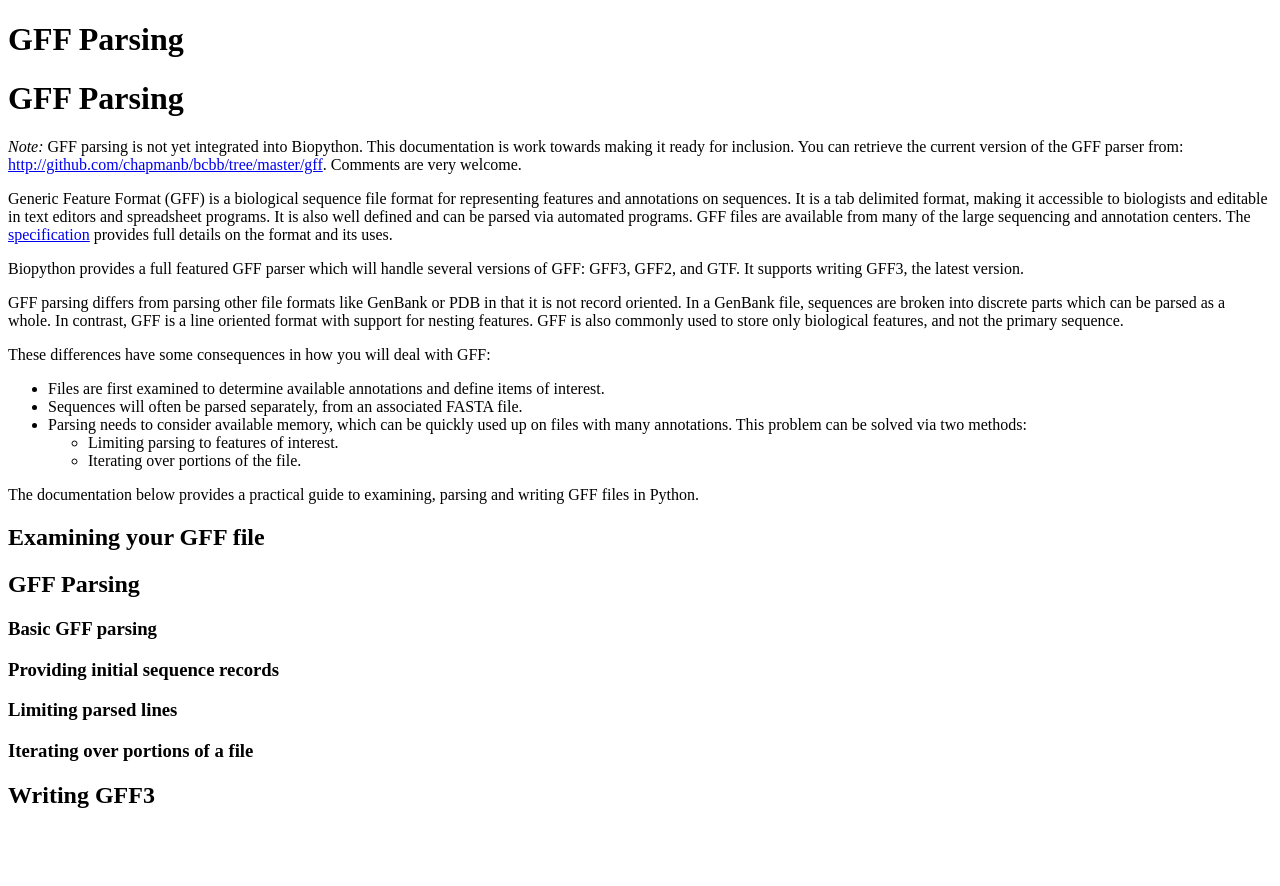
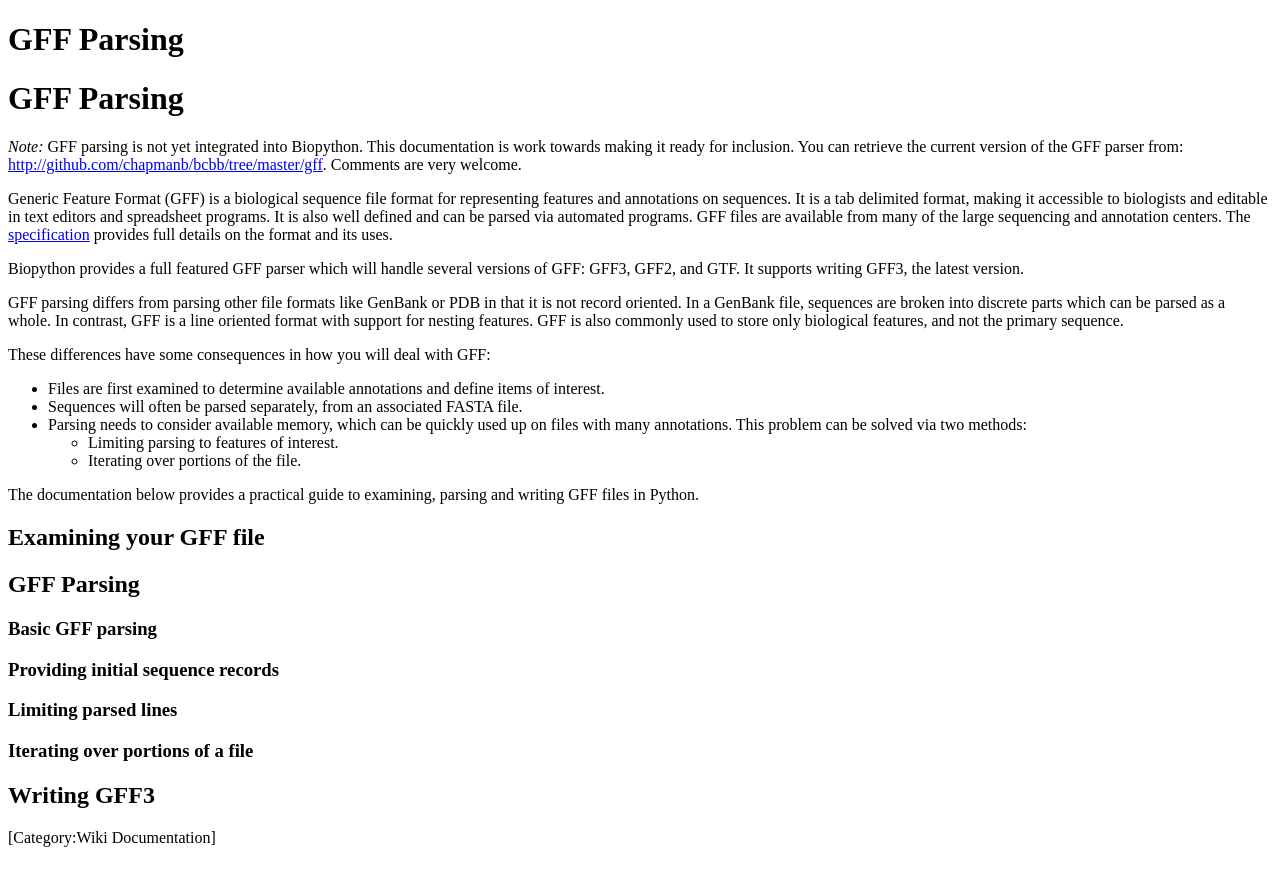
Before and after one commit to biopython/biopython.github.io, a Jekyll site: the page built from wiki/GFF_Parsing.md, in a window 1280 px wide. Shown: the top 886 px of the page. Built offline with Jekyll 4.4.1, drawn with Linux system fonts in a browser that asks for light colours.

Commit message:
Change to wiki page

```diff
--- a/wiki/GFF_Parsing.md
+++ b/wiki/GFF_Parsing.md
@@ -64,3 +64,5 @@ GFF Parsing
 
 Writing GFF3
 ------------
+
+\[Category:Wiki Documentation\]
```
Also changed, not shown: 1 other file.
